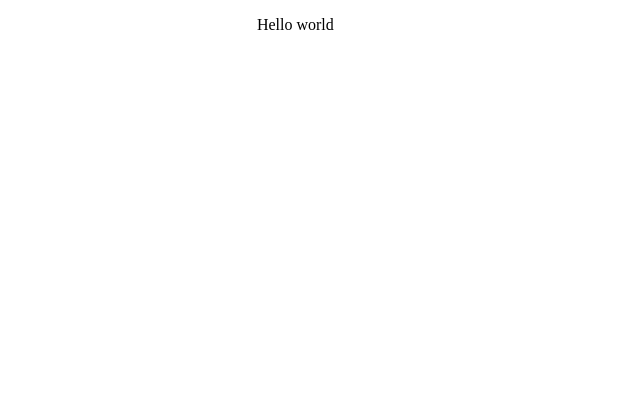
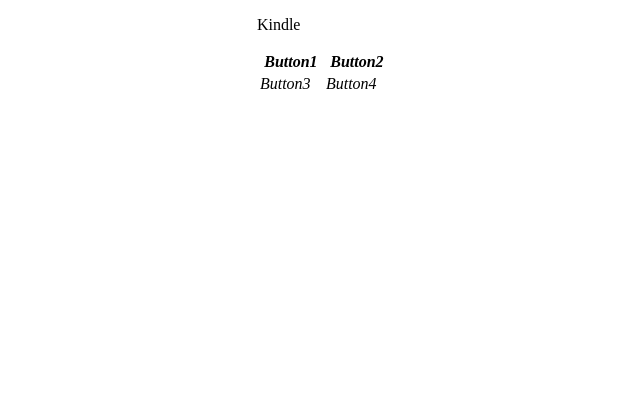
Before and after one commit to kindlehome/kindlehome.github.io, a plain HTML site: page index.html in a window 1280 px wide. Shown: the whole page, without its empty margins (213-853 px from the left). Drawn offline with Linux system fonts and the light colour scheme.

Commit message:
Update index.html

```diff
--- a/index.html
+++ b/index.html
@@ -12,7 +12,25 @@
   </head>
   <body>
     <div class="content">
-      <p>Hello world</p>
+      <p>Kindle <i><Home/i></p>
+      <table style="undefined;table-layout: fixed; width: 128px">
+        <colgroup>
+        <col style="width: 64px">
+        <col style="width: 64px">
+        </colgroup>
+        <thead>
+          <tr>
+            <th>Button1</th>
+            <th>Button2</th>
+          </tr>
+        </thead>
+        <tbody>
+          <tr>
+            <td>Button3</td>
+            <td>Button4</td>
+          </tr>
+        </tbody>
+    </table>
     </div>
   </body>
 </html>
```
